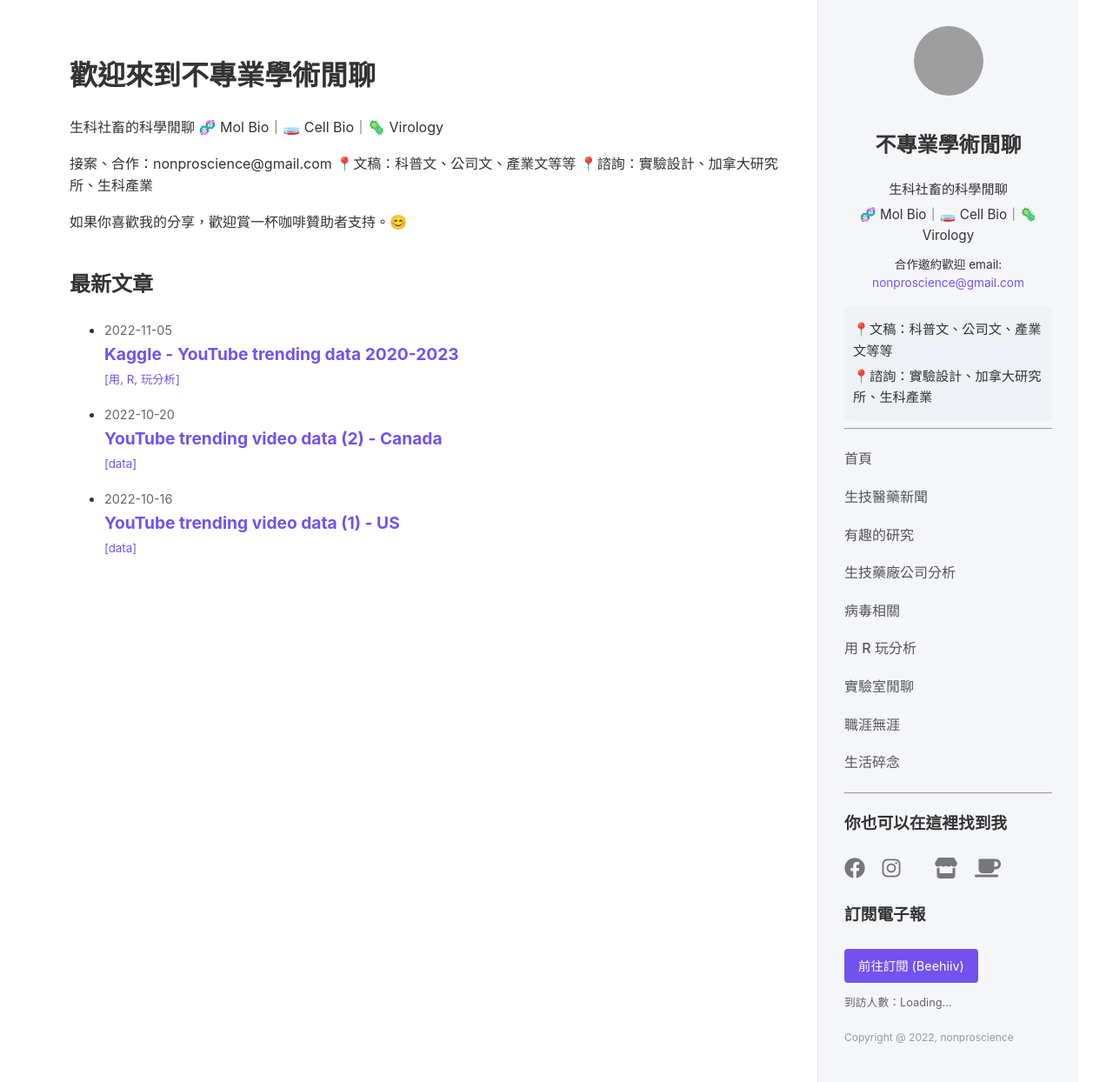
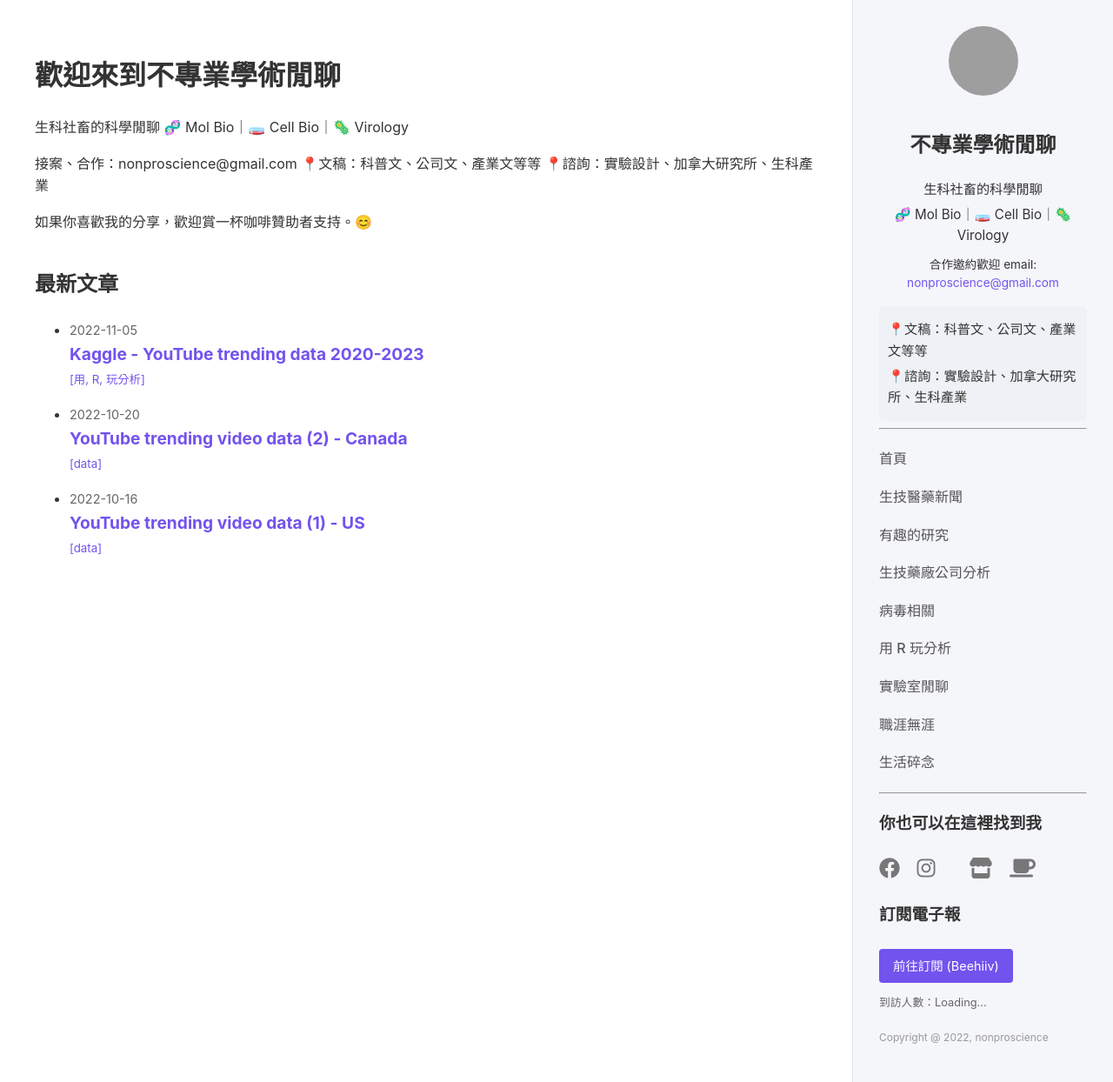
Before and after one commit to lindakang/lindakang.github.io, a Jekyll site: the page built from index.md, in a window 1280 px wide and 1244 px high. Shown: the whole window at 87% size. Built offline with Jekyll 4.4.1, drawn with Linux system fonts in a browser that asks for light colours; comment, search, counter and statistics services are not loaded; grey boxes are pictures that could not be loaded.

Commit message:
Update style.css

```diff
--- a/assets/css/style.css
+++ b/assets/css/style.css
@@ -21,10 +21,13 @@ a:hover { text-decoration: underline; }
 /* --- 佈局 (Flexbox) --- */
 .site-wrapper {
     display: flex;
-    flex-direction: row; /* 預設橫向排列 */
+    flex-direction: row;
     min-height: 100vh;
-    max-width: 1200px;
-    margin: 0 auto;
+
+    /* 修改這裡：讓它佔滿 100% 寬度，移除最大寬度限制 */
+    width: 100%;
+    max-width: none;
+    margin: 0;
 }
 
 /* 左側內容區 */
@@ -32,6 +35,14 @@ a:hover { text-decoration: underline; }
     flex: 1; /* 佔據剩餘空間 */
     padding: 40px;
     background: #fff;
+
+    /* 新增這裡：限制內容的最大寬度，讓文章保持在好閱讀的範圍 */
+    max-width: 900px;
+
+    /* 讓文章內容在左側區域內「置中」或「靠右」 */
+    /* 如果想要文章靠著側欄，用 margin-left: auto; */
+    /* 如果想要文章在左邊空白處置中，用 margin: 0 auto; (推薦) */
+    margin: 0 auto;
 }
 
 /* 右側側欄 */
```
